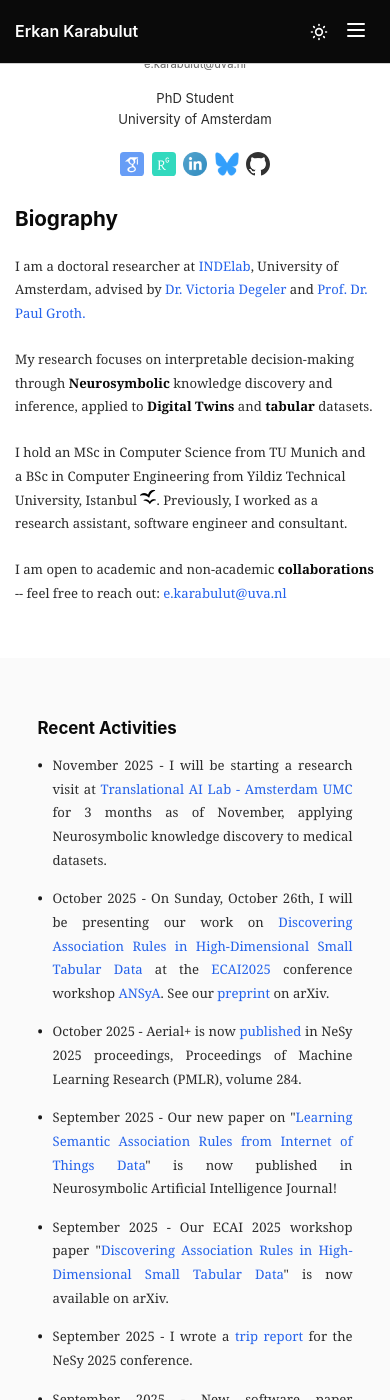
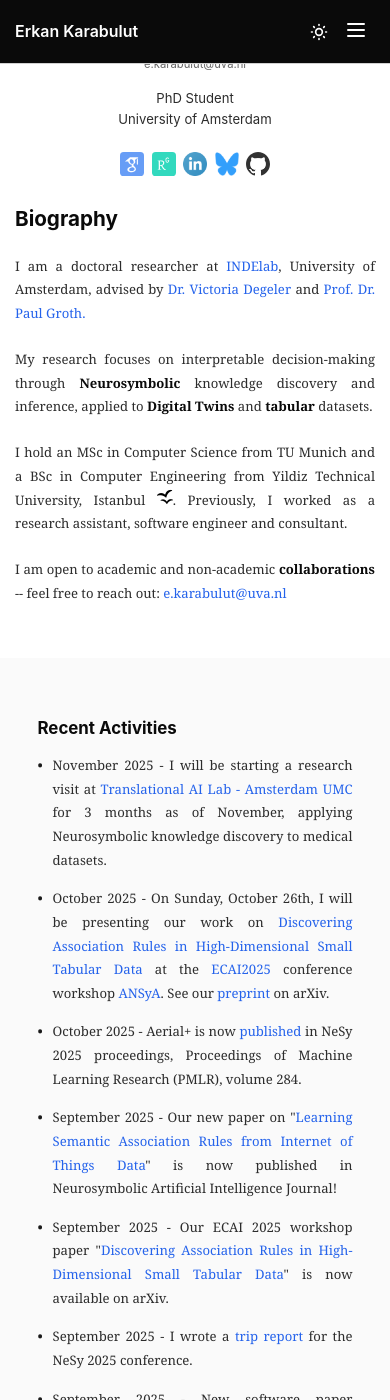
Before and after one commit to erkankarabulut/erkankarabulut.github.io, a Jekyll site: the page built from index.html, in a window 390 px wide and 1400 px high, scrolled down 211 px. Built offline with Jekyll 4.4.1, drawn with Linux system fonts in a browser that asks for light colours.

```diff
--- a/_sass/main.scss
+++ b/_sass/main.scss
@@ -588,7 +588,7 @@
 
   /* Biography Text */
   .biography-text p {
-    text-align: left;
+    text-align: justify;
     font-size: var(--font-size-sm);
   }
 
@@ -694,3 +694,29 @@
 
 .mb-0 { margin-bottom: 0; }
 .mt-0 { margin-top: 0; }
+
+/* ===================================
+   Theme-aware seagull icon
+   =================================== */
+
+.seagull-icon {
+  display: inline;
+}
+
+/* Light theme: show dark seagull, hide light seagull */
+.seagull-dark {
+  display: inline;
+}
+
+.seagull-light {
+  display: none;
+}
+
+/* Dark theme: hide dark seagull, show light seagull */
+[data-theme="dark"] .seagull-dark {
+  display: none;
+}
+
+[data-theme="dark"] .seagull-light {
+  display: inline;
+}
--- a/index.html
+++ b/index.html
@@ -46,7 +46,7 @@
                 </p>
                 <p>
                     I hold an MSc in Computer Science from TU Munich and a BSc in Computer Engineering from Yildiz
-                    Technical University, Istanbul <img width="16px" src="/assets/images/seagull.png" alt="İstanbul">.
+                    Technical University, Istanbul <span class="seagull-icon"><img width="16px" src="/assets/images/seagull.png" alt="İstanbul" class="seagull-dark"><img width="16px" src="/assets/images/seagull-white.png" alt="İstanbul" class="seagull-light"></span>.
                     Previously, I worked as a research assistant, software engineer and consultant.
                 </p>
                 <p>
```
Also changed, not shown: 1 other file.
